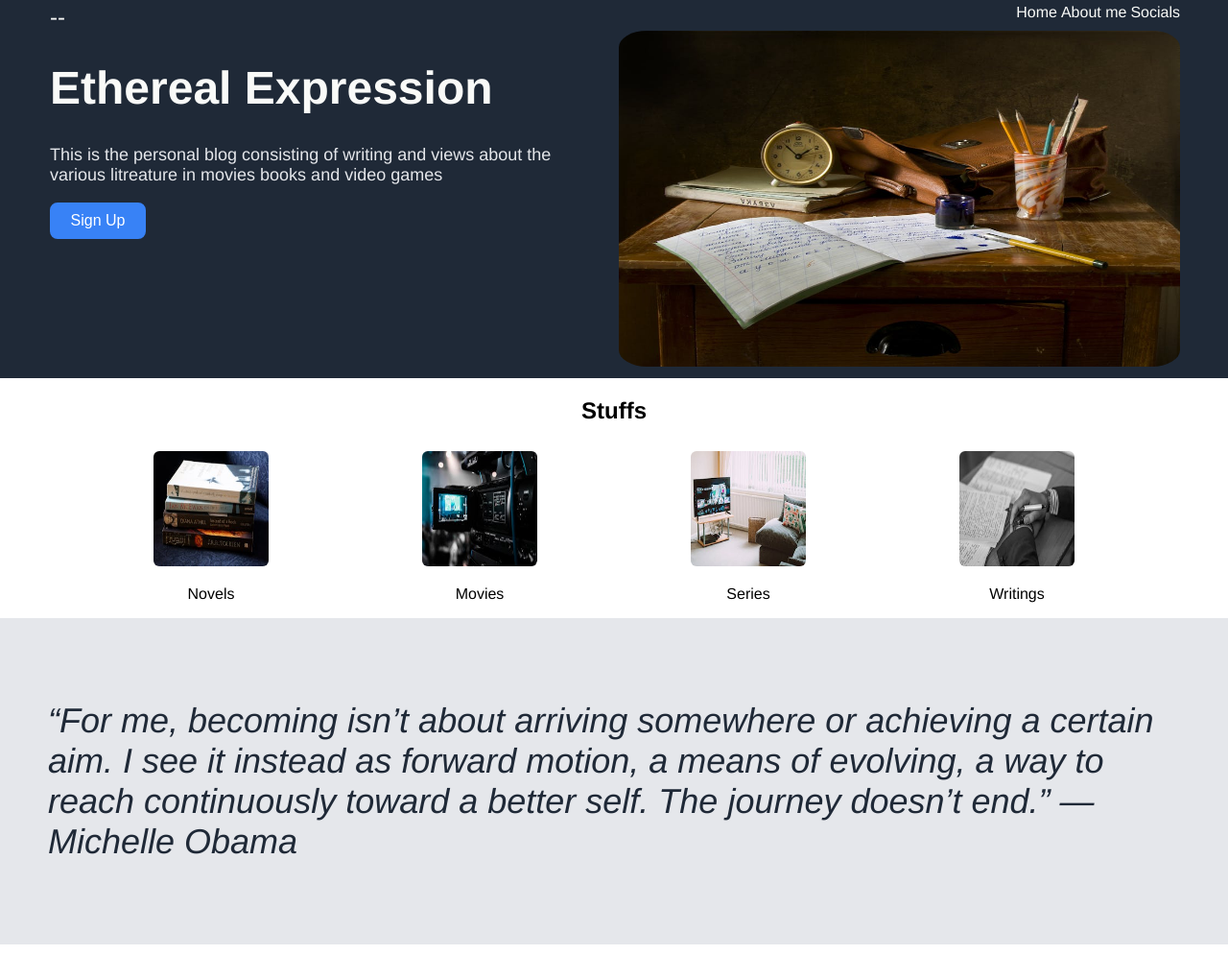
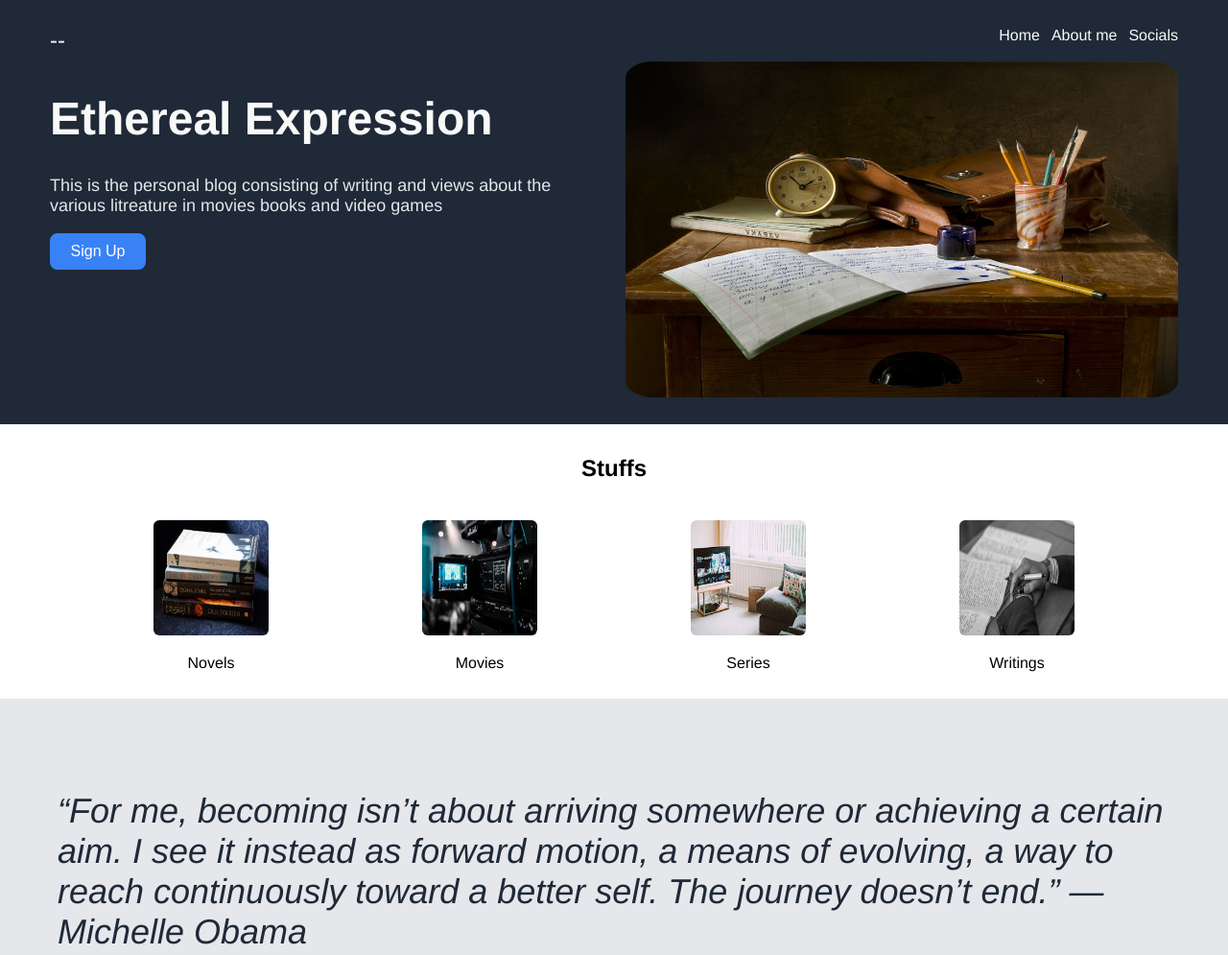
Before and after one commit to yashgyy/blog-alpha, a plain HTML site: page index.html in a window 1280 px wide. Shown: the top 995 px of the page at 96% size. Drawn offline with Linux system fonts and the light colour scheme.

Commit message:
Second Draft done

```diff
--- a/index.html
+++ b/index.html
@@ -76,6 +76,6 @@
         <p class="footer_p">Copyright @ Ethereal Expression</p>
     </div>
 
-</body> \
+</body>
 
 </html>
--- a/styles.css
+++ b/styles.css
@@ -14,10 +14,13 @@ body {
     background-color:  #1f2937;
     margin: 0;
     padding-left: 52px;
-    padding-right: 50px;
-    padding-bottom: 8px;
+    padding-right: 52px;
+    padding-bottom: 24px;
+    padding-top: 24px;
     flex: 1;
+    gap: 8px;
 }
+
 
 .nav_bar{
     display: flex;
@@ -30,7 +33,7 @@ body {
 ._bar_right{
     margin-left: auto;
     display: flex;
-    gap: 4px;
+    gap: 12px
 }
 
 a{
@@ -42,11 +45,12 @@ a{
 .header_content{
     display: flex;
     flex-direction: row;
-    gap: 8px
+    gap: 24px
 }
 
 .hc_content{
     flex: 1;
+
 
 }
 .hc_img{
@@ -97,6 +101,7 @@ a{
     display: flex;
     align-items: center;
     justify-content: center;
+    padding: 12px;
 }
 
 .cc_list{
@@ -130,7 +135,8 @@ a{
     font-size: 36px;
     color: #1f2937;
     font-style: italic;
-    padding: 50px;
+    padding: 60px;
+    margin-top: 12px;
 }
 
 .signup{
```
